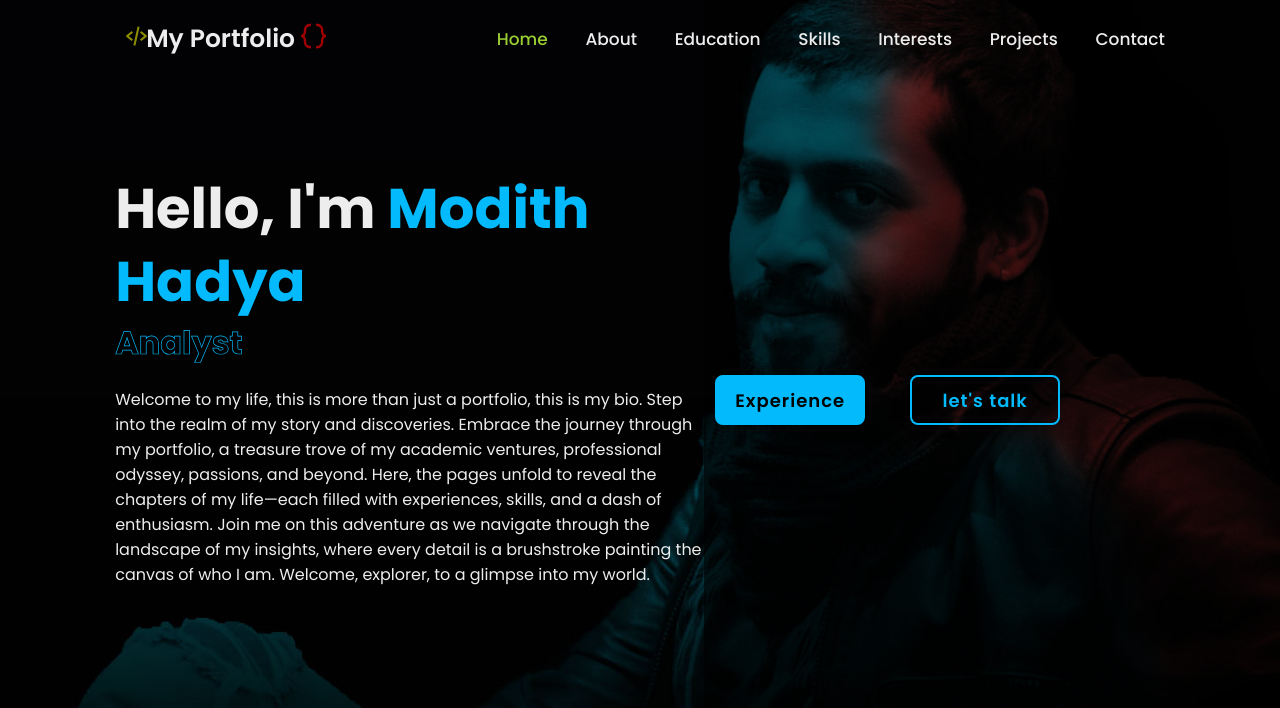
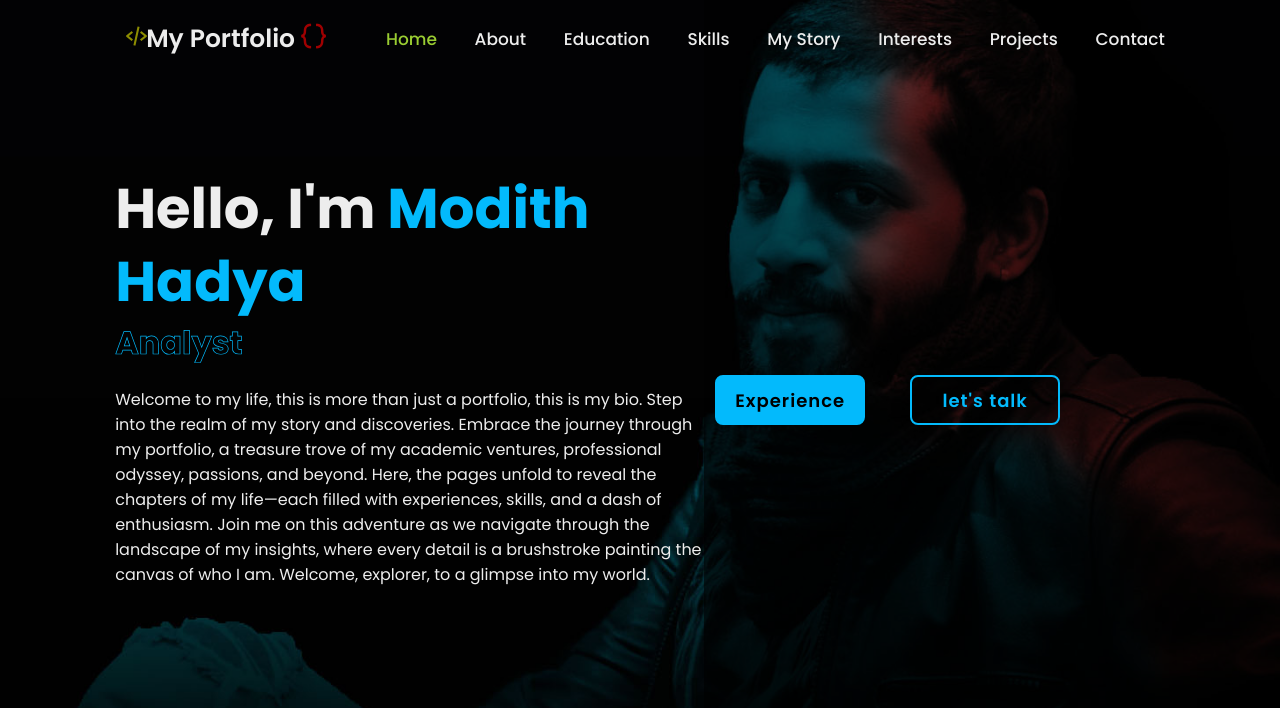
Before and after one commit to Modith-Hadya/My-Bio, a plain HTML site: page docs/index.html in a window 1280 px wide. Shown: the top 708 px of the page. Drawn offline with nearby package versions, Linux system fonts and the light colour scheme.

Commit message:
Update index.html

```diff
--- a/docs/index.html
+++ b/docs/index.html
@@ -26,6 +26,7 @@
           <a href="#about">About</a>
           <a href="#education">Education</a>
           <a href="#skills">Skills</a>
+	  <a href="#MyStory">My Story</a>
 	  <a href="#Interests">Interests</a>
           <a href="#Projects">Projects</a>
 	  <a href="#contact">Contact</a>
```
